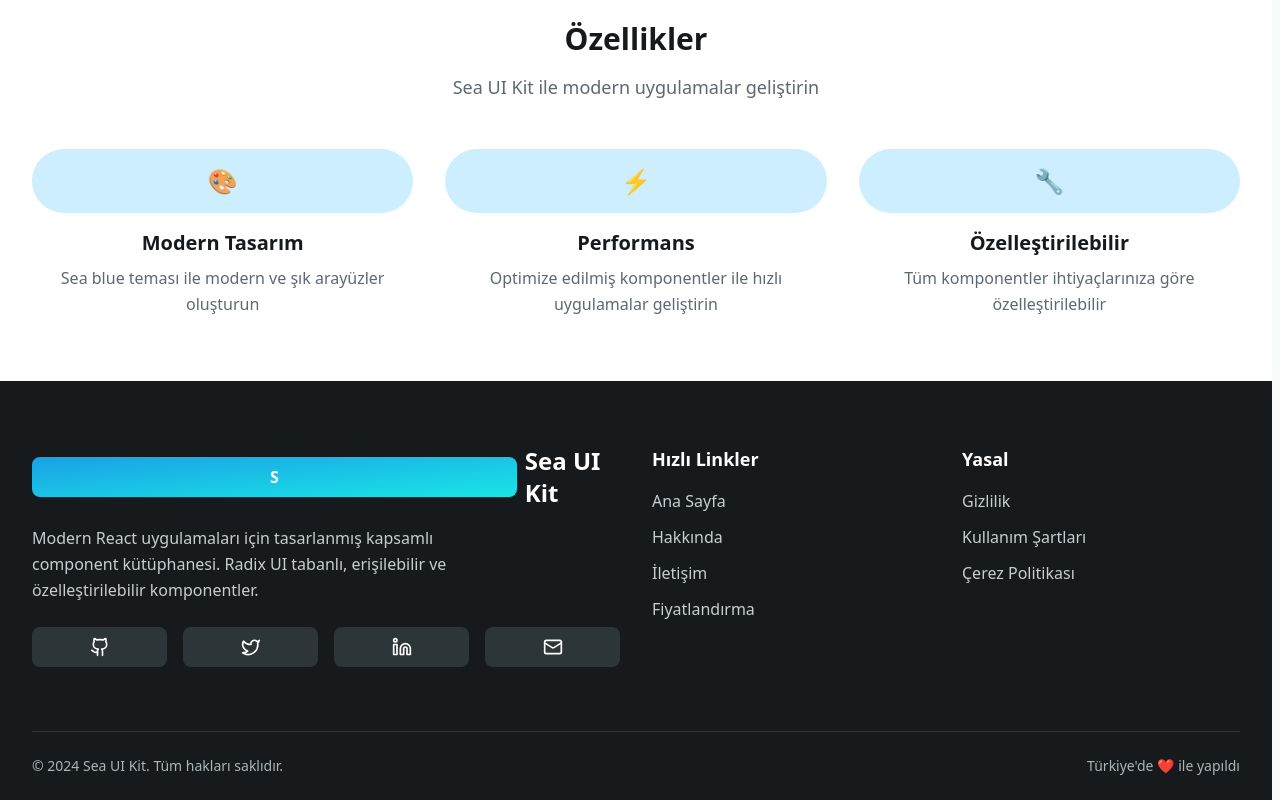
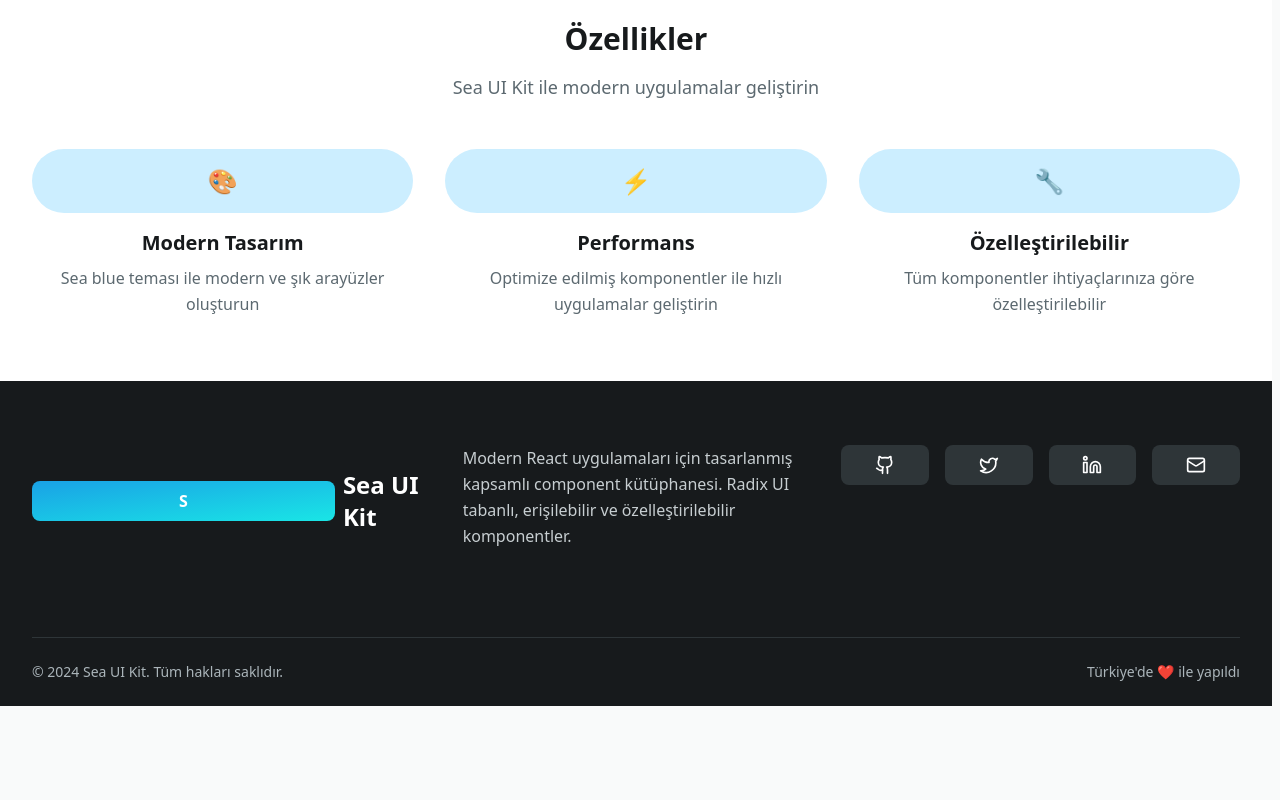
Before and after one commit to zzafergok/sea-ui-kit, a Next.js app: page / in a window 1280 px wide. Shown: the part 543-1343 px from the top of the page. After the commit the page ends 1249 px from the top, so only its background shows below. Built offline with nearby package versions, Linux system fonts and the light colour scheme.

Commit message:
feat: Replace button elements with Button component for consistency across navigation and error handling

```diff
--- a/src/components/ErrorBoundary/GlobalErrorBoundary.tsx
+++ b/src/components/ErrorBoundary/GlobalErrorBoundary.tsx
@@ -357,12 +357,13 @@
                   {recoveryCountdown} saniye sonra otomatik olarak düzelmeye çalışılacak
                 </span>
               </div>
-              <button
+
+              <Button
                 onClick={handleStopRecovery}
                 className='mt-2 text-xs text-blue-600 hover:text-blue-700 dark:text-blue-400 dark:hover:text-blue-300 underline'
               >
                 Otomatik düzeltmeyi durdur
-              </button>
+              </Button>
             </div>
           )}
 
--- a/src/components/Navigation/AuthFooter.tsx
+++ b/src/components/Navigation/AuthFooter.tsx
@@ -2,6 +2,7 @@
 
 import React from 'react'
 import { useTranslation } from 'react-i18next'
+import { Button } from '../Button/Button'
 
 interface AuthFooterProps {
   className?: string
@@ -29,13 +30,14 @@
             <p>{t('pages.home.footer.copyright')}</p>
             <div className='flex space-x-6 mt-2 sm:mt-0'>
               {footerLinks.map((link) => (
-                <button
+                <Button
                   key={link.name}
+                  variant='outline'
                   onClick={() => handleLinkClick(link.href)}
                   className='hover:text-neutral-900 dark:hover:text-neutral-100 transition-colors'
                 >
                   {link.name}
-                </button>
+                </Button>
               ))}
             </div>
           </div>
--- a/src/components/Navigation/PublicFooter.tsx
+++ b/src/components/Navigation/PublicFooter.tsx
@@ -4,6 +4,7 @@
 import { useTranslation } from 'react-i18next'
 import { Github, Twitter, Linkedin, Mail } from 'lucide-react'
 import { useRouter } from 'next/navigation'
+import { Button } from '../Button/Button'
 
 interface PublicFooterProps {
   className?: string
@@ -45,8 +46,7 @@
     <footer className={`bg-neutral-900 dark:bg-neutral-950 text-white ${className}`}>
       <div className='max-w-7xl mx-auto px-4 sm:px-6 lg:px-8'>
         <div className='py-12 lg:py-16'>
-          <div className='grid grid-cols-1 md:grid-cols-2 lg:grid-cols-4 gap-8'>
-            <div className='col-span-1 lg:col-span-2'>
+          <div className='w-full flex gap-8'>
             <div className='flex items-center space-x-2 mb-4'>
               <div className='w-10 h-10 bg-gradient-to-br from-primary-500 to-accent-500 rounded-lg flex items-center justify-center'>
                 <span className='text-white font-bold'>S</span>
@@ -54,51 +54,54 @@
               <span className='text-2xl font-bold text-white'>Sea UI Kit</span>
             </div>
             <p className='text-neutral-300 mb-6 max-w-md leading-relaxed'>{t('pages.home.subtitle')}</p>
-              <div className='flex space-x-4'>
+            <div className='flex justify-end space-x-4'>
               {navigation.social.map((item) => (
-                  <button
+                <Button
                   key={item.name}
                   onClick={() => handleNavigate(item.href)}
                   className='w-10 h-10 bg-neutral-800 hover:bg-primary-600 rounded-lg flex items-center justify-center transition-colors duration-200'
                   aria-label={item.name}
                 >
                   <item.icon className='h-5 w-5' />
-                  </button>
+                </Button>
               ))}
             </div>
-            </div>
 
-            <div>
-              <h3 className='text-lg font-semibold text-white mb-4'>{t('navigation.quickLinks')}</h3>
-              <ul className='space-y-3'>
+            {/* <div className='flex flex-col space-y-6'>
+              <h3 className='text-lg font-semibold text-white mb-4 w-full flex justify-center'>
+                {t('navigation.quickLinks')}
+              </h3>
+              <ul className='space-y-3 flex flex-col items-center'>
                 {navigation.main.map((item) => (
                   <li key={item.name}>
-                    <button
+                    <Button
+                      variant='ghost'
                       onClick={() => handleNavigate(item.href)}
-                      className='text-neutral-300 hover:text-white transition-colors duration-200'
+                      className='text-neutral-300 transition-colors duration-200'
                     >
                       {item.name}
-                    </button>
+                    </Button>
                   </li>
                 ))}
               </ul>
-            </div>
+            </div> */}
 
-            <div>
+            {/* <div>
               <h3 className='text-lg font-semibold text-white mb-4'>{t('navigation.legal')}</h3>
               <ul className='space-y-3'>
                 {navigation.legal.map((item) => (
                   <li key={item.name}>
-                    <button
+                    <Button
+                      variant='ghost'
                       onClick={() => handleNavigate(item.href)}
-                      className='text-neutral-300 hover:text-white transition-colors duration-200'
+                      className='text-neutral-300 transition-colors duration-200'
                     >
                       {item.name}
-                    </button>
+                    </Button>
                   </li>
                 ))}
               </ul>
-            </div>
+            </div> */}
           </div>
         </div>
 
--- a/src/components/Navigation/PublicNavbar.tsx
+++ b/src/components/Navigation/PublicNavbar.tsx
@@ -2,7 +2,7 @@
 
 import React, { useState, useEffect } from 'react'
 import { useTranslation } from 'react-i18next'
-import { Menu, X, ChevronDown } from 'lucide-react'
+import { Menu, X } from 'lucide-react'
 import { Button } from '../Button/Button'
 import { ThemeToggle } from '../ThemeToggle/ThemeToggle'
 import { LanguageToggle } from '../LanguageToggle/LanguageToggle'
@@ -74,13 +74,13 @@
 
           <div className='hidden lg:flex lg:items-center lg:space-x-8'>
             {navigation.map((item) => (
-              <button
+              <Button
                 key={item.name}
                 onClick={() => handleNavigate(item.href)}
                 className='text-neutral-700 dark:text-neutral-300 hover:text-primary-600 dark:hover:text-primary-400 transition-colors duration-200 font-medium'
               >
                 {item.name}
-              </button>
+              </Button>
             ))}
           </div>
 
@@ -124,13 +124,13 @@
           <div className='px-4 py-6 space-y-6'>
             <div className='space-y-4'>
               {navigation.map((item) => (
-                <button
+                <Button
                   key={item.name}
                   onClick={() => handleNavigate(item.href)}
                   className='block w-full text-left px-4 py-3 text-lg font-medium text-neutral-700 dark:text-neutral-300 hover:text-primary-600 dark:hover:text-primary-400 hover:bg-neutral-50 dark:hover:bg-neutral-800 rounded-lg transition-all duration-200'
                 >
                   {item.name}
-                </button>
+                </Button>
               ))}
             </div>
 
--- a/src/components/Toast/ToastContainer.tsx
+++ b/src/components/Toast/ToastContainer.tsx
@@ -7,6 +7,7 @@
 import { useAppSelector, useAppDispatch } from '@/store'
 import { selectToasts, removeToast } from '@/store/slices/toastSlice'
 import { cn } from '@/lib/utils'
+import { Button } from '../Button/Button'
 
 interface Toast {
   id: string
@@ -183,23 +184,23 @@
 
                 {/* Action Button */}
                 {toast.action && (
-                  <button
+                  <Button
                     onClick={toast.action.onClick}
                     className='mt-2 text-xs font-medium text-primary-600 hover:text-primary-700 dark:text-primary-400 dark:hover:text-primary-300 underline'
                   >
                     {toast.action.label}
-                  </button>
+                  </Button>
                 )}
               </div>
 
               {/* Close Button */}
-              <button
+              <Button
                 onClick={() => handleRemoveToast(toast.id)}
                 className='flex-shrink-0 p-1 rounded-md text-neutral-400 hover:text-neutral-600 dark:hover:text-neutral-200 transition-colors'
                 aria-label='Bildirimi kapat'
               >
                 <X className='h-4 w-4' />
-              </button>
+              </Button>
             </div>
 
             {/* Progress Bar for timed toasts */}
--- a/src/hooks/useErrorBoundary.tsx
+++ b/src/hooks/useErrorBoundary.tsx
@@ -3,6 +3,7 @@
 import React, { useCallback, useEffect, useRef, useState } from 'react'
 import { useAppDispatch } from '@/store'
 import { showToast } from '@/store/slices/toastSlice'
+import { Button } from '@/components/Button/Button'
 
 interface ErrorInfo {
   componentStack?: string
@@ -303,19 +304,20 @@
           <p className='text-red-600 dark:text-red-400 text-sm mb-4'>{error.message}</p>
           <div className='flex space-x-2'>
             {canRetry && (
-              <button
+              <Button
                 onClick={retry}
                 className='px-3 py-1 bg-red-600 text-white rounded text-sm hover:bg-red-700 transition-colors'
               >
                 Tekrar Dene
-              </button>
+              </Button>
             )}
-            <button
+
+            <Button
               onClick={resetError}
               className='px-3 py-1 bg-neutral-600 text-white rounded text-sm hover:bg-neutral-700 transition-colors'
             >
               Sıfırla
-            </button>
+            </Button>
           </div>
         </div>
       )
```
Also changed, not shown: src/components/Navigation/AuthNavbar.tsx (+15 -12 lines). Lines whose indentation alone changed are shown as unchanged.
